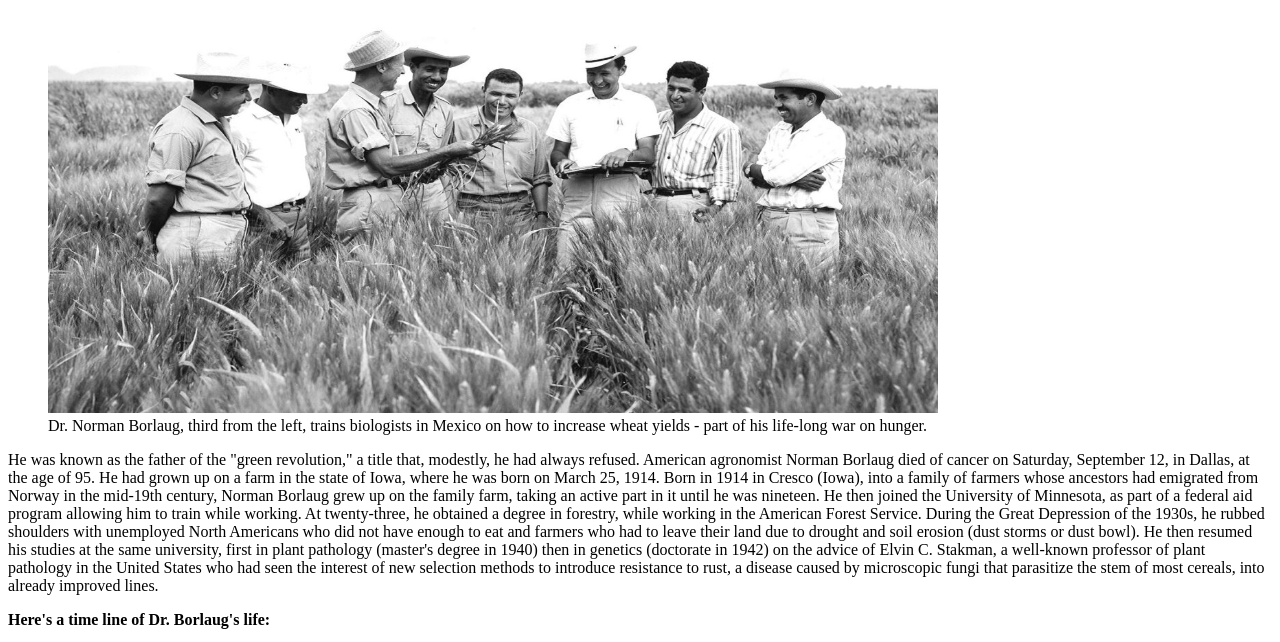
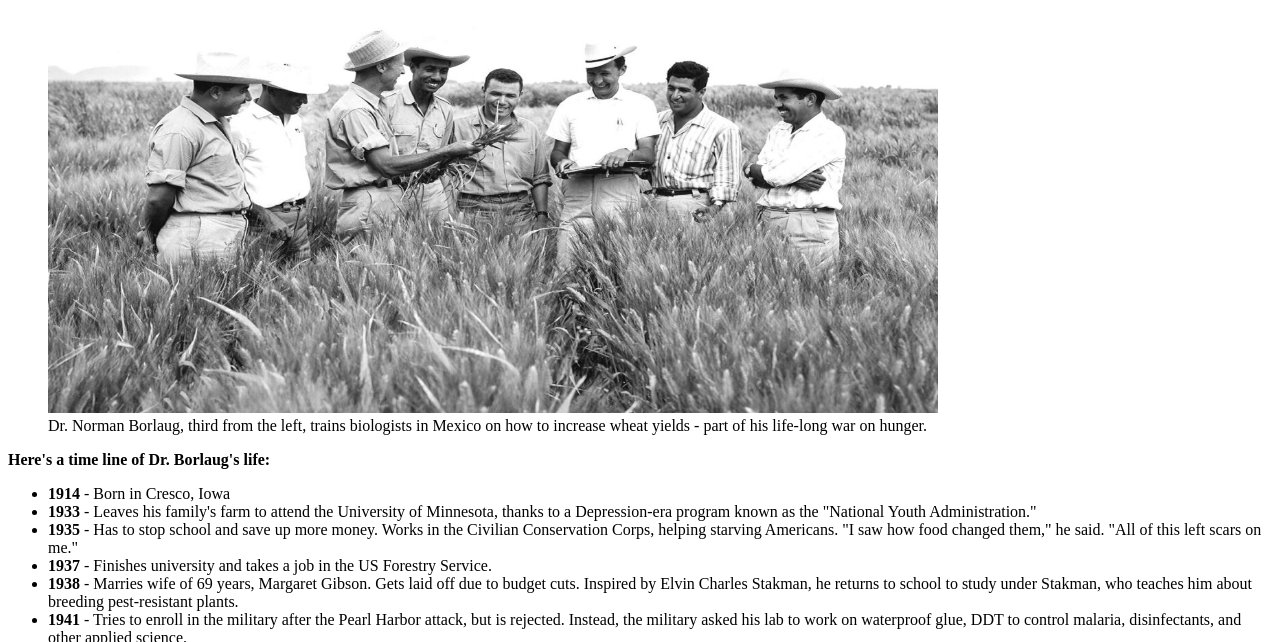
Before and after one commit to raphaelis/KADEA-DEVSOIR-TP1-WARRIORS, a plain HTML site: page index.html in a window 1280 px wide. Shown: the part 101-743 px from the top of the page. Drawn offline with Linux system fonts and the light colour scheme.

Commit message:
index.html

```diff
--- a/index.html
+++ b/index.html
@@ -15,20 +15,6 @@
         on how to increase wheat yields - part of his life-long war on hunger.
     </figcaption>
 </figure>
-<p>He was known as the father of the "green revolution," a title that, modestly, he had always refused.
-American agronomist Norman Borlaug died of cancer on Saturday, September 12, in Dallas, at the age of 95.
-He had grown up on a farm in the state of Iowa, where he was born on March 25, 1914.
-Born in 1914 in Cresco (Iowa), into a family of farmers whose ancestors had emigrated from Norway in the mid-19th century,
-Norman Borlaug grew up on the family farm, taking an active part in it until he was nineteen. He then joined
-the University of Minnesota, as part of a federal aid program allowing him to train while working.
-At twenty-three, he obtained a degree in forestry, while working in the American Forest Service.
-During the Great Depression of the 1930s, he rubbed shoulders with unemployed North Americans who
-did not have enough to eat and farmers who had to leave their land due to drought and soil erosion
-(dust storms or dust bowl). He then resumed his studies at the same university, first in plant pathology
-(master's degree in 1940) then in genetics (doctorate in 1942) on the advice of Elvin C. Stakman,
-a well-known professor of plant pathology in the United States who had seen the interest of new selection methods
-to introduce resistance to rust, a disease caused by microscopic fungi that parasitize the stem of most cereals,
-into already improved lines.</p>
 
     <p><strong>Here's a time line of Dr. Borlaug's life:</strong></p>
     <ul>
```
